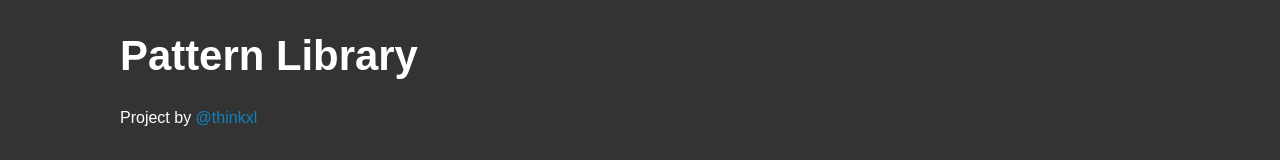
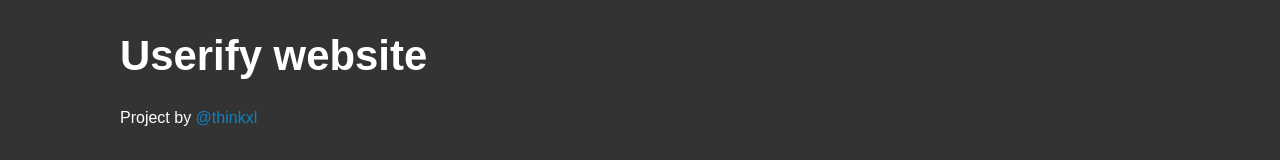
Before and after one commit to j0lv3r4/pattern-library, a website: page index.html in a window 1280 px wide. Shown: the top 160 px of the page. Drawn offline with nearby package versions, Linux system fonts and the light colour scheme; files that its build step writes are made by us from their sources.

Commit message:
first commit

```diff
--- a/index.html
+++ b/index.html
@@ -26,7 +26,7 @@
 
     <header class="masthead">
       <div class="container">
-        <h1 class="site-title">Pattern Library</h1>
+        <h1 class="site-title">Userify website</h1>
         <p class="site-description">Project by <a href="http://twitter.com/thinkxl/">@thinkxl</a></p>
       </div>
     </header>
```
